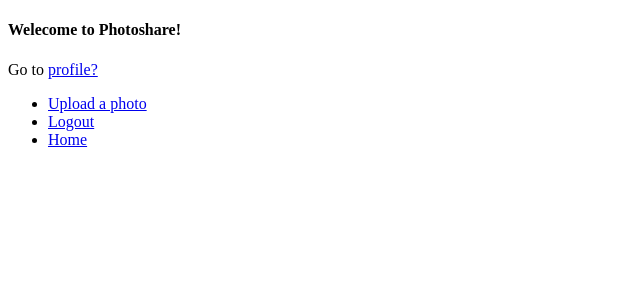
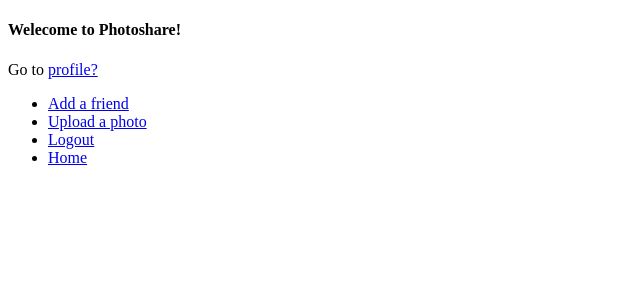
Before and after one commit to wangandreww/photoshare-app, a Flask app: page / in a window 1280 px wide. Shown: the top 300 px of the page, without its empty margins (0-640 px from the left). Run offline with Flask 2, Linux system fonts and the light colour scheme; data that the repository does not hold is empty.

Commit message:
friends can now be added

```diff
--- a/app/app.py
+++ b/app/app.py
@@ -159,6 +159,9 @@ def getUserIdFromEmail(email):
 	cursor.execute("SELECT user_id  FROM Users WHERE email = '{0}'".format(email))
 	return cursor.fetchone()[0]
 
+def getUserFriends(uid):
+	return 1
+
 def isEmailUnique(email):
 	#use this to check if a email has already been registered
 	cursor = conn.cursor()
@@ -197,6 +200,38 @@ def upload_file():
 		return render_template('upload.html')
 #end photo uploading code
 
+@app.route('/friends', methods=['GET', 'POST'])
+@flask_login.login_required
+def add_friend():
+
+	if request.method == 'POST':
+		try:
+			email=request.form.get('email')
+			print(email)
+		except:
+			print("couldn't find all tokens") #this prints to shell, end users will not see this (all print statements go to shell)
+			return flask.redirect(flask.url_for('friends'))
+
+		if ((email,) in getUserList()):
+			curr_id = getUserIdFromEmail(flask_login.current_user.id)
+			friend_id = getUserIdFromEmail(email)
+			if (curr_id != friend_id):
+				cursor = conn.cursor()
+				print(cursor.execute("INSERT INTO Friends (user_id1, user_id2) VALUES ('{0}', '{1}')".format(curr_id, friend_id)))
+				conn.commit()
+				return render_template('friends.html', message='Friend Added!')
+			else:
+				print("couldn't find all tokens")
+				return flask.redirect(flask.url_for('add'))
+		else:
+			return render_template('friends.html', message='Friend does not exist')
+	#The method is GET so we return a  HTML form to upload the a photo.
+	else:
+		# cursor = conn.cursor()
+		# cursor.execute("SELECT first_name, last_name, email FROM Users")
+		# data = cursor.fetchall()
+		# print(data)
+		return render_template('friends.html')
 
 #default page
 @app.route("/", methods=['GET'])
@@ -208,3 +243,9 @@ if __name__ == "__main__":
 	#this is invoked when in the shell  you run
 	#$ python app.py
 	app.run(port=5000, debug=True)
+
+
+
+#THINGS SKIPPED FOR NOW
+
+#user activity
--- a/app/templates/hello.html
+++ b/app/templates/hello.html
@@ -26,6 +26,7 @@
 {% endif %}
 
 <ul>
+<li><a href='/friends'>Add a friend</a> </li>
 <li><a href='/upload'>Upload a photo</a> </li>
 <li><a href='/logout'>Logout</a></li>
 <li><a href='/'>Home</a></li>
```
Also changed, not shown: app/templates/friends.html (added, +20 -0 lines).
